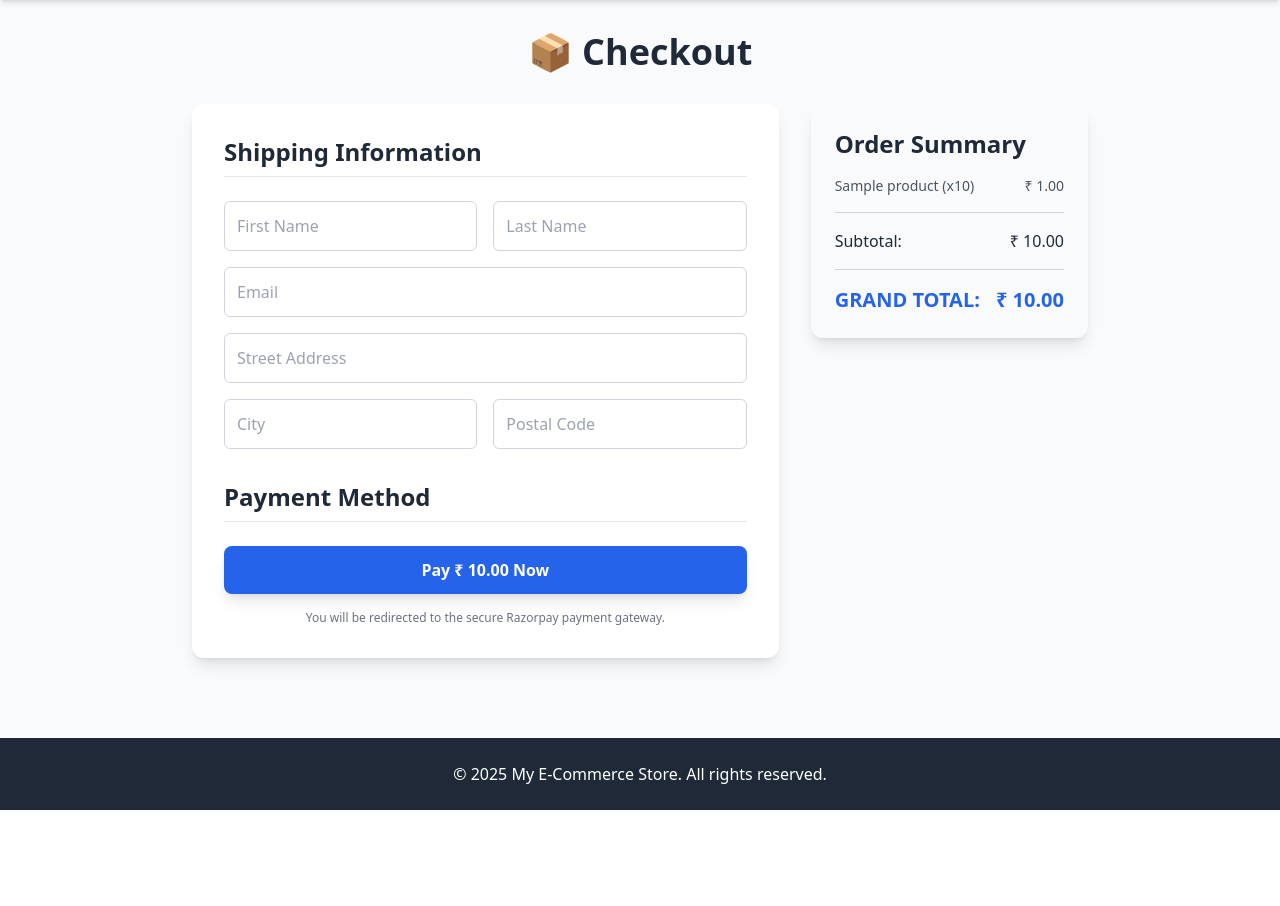
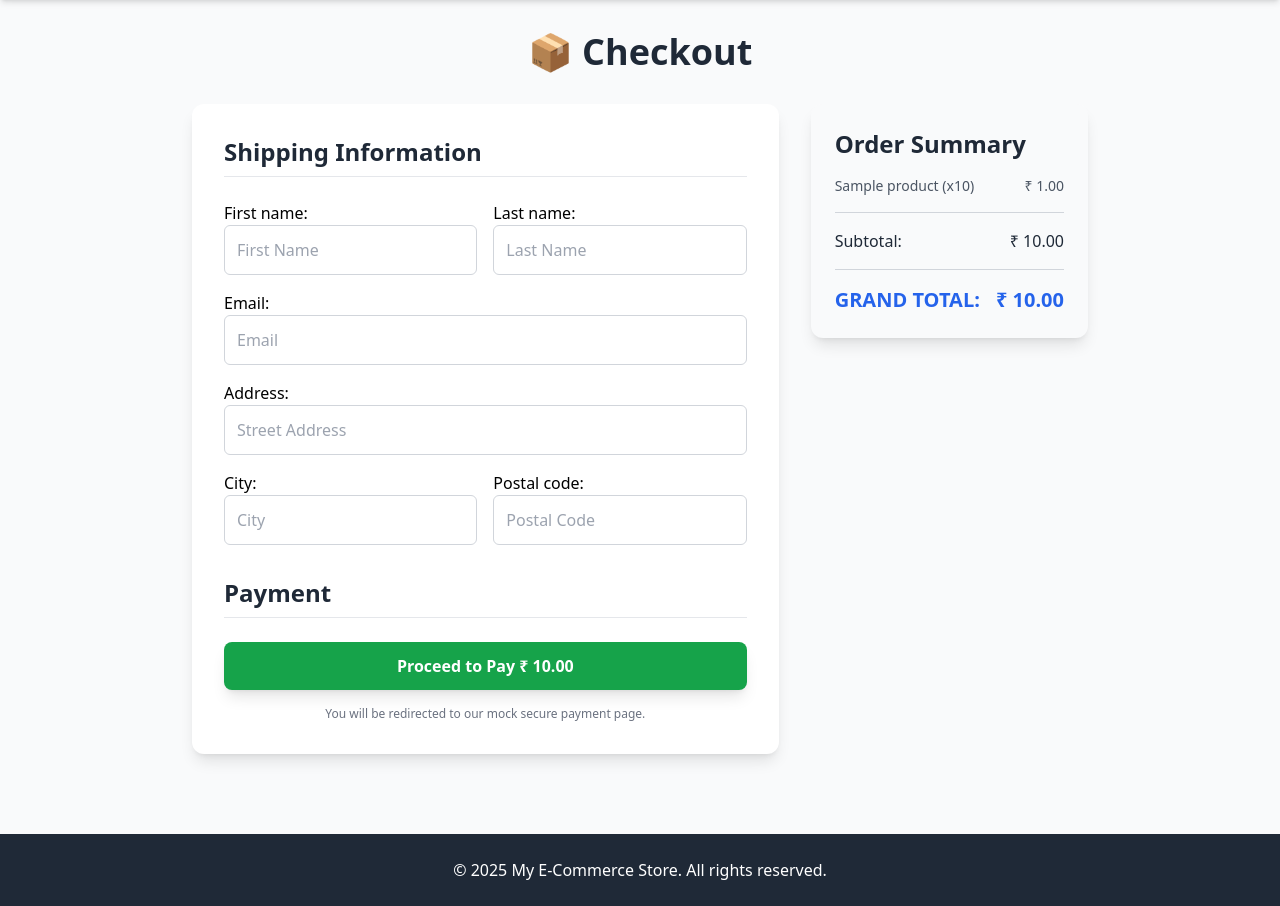
Before and after one commit to Thirukumaran25/E-Commerce-Store, a Django app: template shop/templates/shop/checkout.html in a window 1280 px wide. Shown: the part 72-978 px from the top of the page. Before the commit the page ends 882 px from the top, so only its background shows below. Run offline with Django 5.2, Linux system fonts and the light colour scheme; tables that the repository leaves empty hold one stand-in row (values such as "Sample post"); the template is opened without the code that fills it: values that come from a table or form of the project are taken from there, most other values are stand-ins (such as "Sample title", 1, 10 or a date in 2020); some libraries are stand-ins or nearby versions.

Commit message:
Update checkout.html

```diff
--- a/shop/templates/shop/checkout.html
+++ b/shop/templates/shop/checkout.html
@@ -1,4 +1,107 @@
 {% extends "base.html" %}
+{% block title %}Checkout{% endblock %}
+
+{% block content %}
+<div class="max-w-4xl mx-auto">
+    <h1 class="text-4xl font-extrabold mb-8 text-gray-800 text-center">📦 Checkout</h1>
+
+    <div class="grid grid-cols-1 lg:grid-cols-3 gap-8">
+
+        <div class="lg:col-span-2 bg-white p-8 rounded-xl shadow-lg">
+            <h2 class="text-2xl font-semibold mb-6 text-gray-800 border-b pb-2">Shipping Information</h2>
+
+            <form id="checkout-form" method="post" action="{% url 'shop:checkout' %}">
+                {% csrf_token %}
+
+                {% if form.non_field_errors %}
+                    <div class="p-4 mb-4 text-sm text-red-700 bg-red-100 rounded-lg" role="alert">
+                        <span class="font-medium">Error:</span>
+                        {{ form.non_field_errors }}
+                    </div>
+                {% endif %}
+
+                <div class="grid grid-cols-1 md:grid-cols-2 gap-4 mb-4">
+                    <div>
+                        {{ form.first_name.label_tag }}
+                        {{ form.first_name }}
+                        {% for error in form.first_name.errors %}<p class="text-red-500 text-xs italic">{{ error }}</p>{% endfor %}
+                    </div>
+                    <div>
+                        {{ form.last_name.label_tag }}
+                        {{ form.last_name }}
+                        {% for error in form.last_name.errors %}<p class="text-red-500 text-xs italic">{{ error }}</p>{% endfor %}
+                    </div>
+                </div>
+
+                <div class="mb-4">
+                    {{ form.email.label_tag }}
+                    {{ form.email }}
+                    {% for error in form.email.errors %}<p class="text-red-500 text-xs italic">{{ error }}</p>{% endfor %}
+                </div>
+
+                <div class="mb-4">
+                    {{ form.address.label_tag }}
+                    {{ form.address }}
+                    {% for error in form.address.errors %}<p class="text-red-500 text-xs italic">{{ error }}</p>{% endfor %}
+                </div>
+
+                <div class="grid grid-cols-1 md:grid-cols-2 gap-4 mb-6">
+                    <div>
+                        {{ form.city.label_tag }}
+                        {{ form.city }}
+                        {% for error in form.city.errors %}<p class="text-red-500 text-xs italic">{{ error }}</p>{% endfor %}
+                    </div>
+                    <div>
+                        {{ form.postal_code.label_tag }}
+                        {{ form.postal_code }}
+                        {% for error in form.postal_code.errors %}<p class="text-red-500 text-xs italic">{{ error }}</p>{% endfor %}
+                    </div>
+                </div>
+
+                <h2 class="text-2xl font-semibold mt-8 mb-6 text-gray-800 border-b pb-2">Payment</h2>
+
+                <button type="submit" form="checkout-form"
+                        class="w-full bg-green-600 text-white font-bold py-3 rounded-lg shadow-lg hover:bg-green-700 transition transform hover:scale-[1.01]">
+                    Proceed to Pay ₹ {{ cart.get_total_price|floatformat:2 }}
+                </button>
+
+                <p class="text-xs text-gray-500 mt-4 text-center">You will be redirected to our mock secure payment page.</p>
+
+            </form>
+        </div>
+
+        <div class="lg:col-span-1 bg-gray-50 p-6 rounded-xl shadow-lg h-fit">
+            <h2 class="text-2xl font-semibold mb-4 text-gray-800">Order Summary</h2>
+            <div class="space-y-3">
+                {% for item in cart %}
+                    <div class="flex justify-between text-sm text-gray-600">
+                        <span>{{ item.product.name }} (x{{ item.quantity }})</span>
+                        <span>₹ {{ item.total_price|floatformat:2 }}</span>
+                    </div>
+                {% endfor %}
+            </div>
+            <div class="mt-4 pt-4 border-t border-gray-300">
+                <div class="flex justify-between font-medium text-gray-800">
+                    <span>Subtotal:</span>
+                    <span>₹ {{ cart.get_total_price|floatformat:2 }}</span>
+                </div>
+            </div>
+            <div class="mt-4 pt-4 border-t border-gray-300">
+                <div class="flex justify-between text-xl font-bold text-blue-600">
+                    <span>GRAND TOTAL:</span>
+                    <span>₹ {{ cart.get_total_price|floatformat:2 }}</span>
+                </div>
+            </div>
+        </div>
+    </div>
+</div>
+
+{% endblock %}
+
+
+
+
+{% comment %} {% extends "base.html" %}
 {% block title %}Checkout{% endblock %}
 
 {% block content %}
@@ -29,9 +132,9 @@
 
             <h2 class="text-2xl font-semibold mt-8 mb-6 text-gray-800 border-b pb-2">Payment Method</h2>
 
-            <button id="razorpay-btn"
+            <button type="submit" form="checkout-form"
                     class="w-full bg-blue-600 text-white font-bold py-3 rounded-lg shadow-lg hover:bg-blue-700 transition transform hover:scale-[1.01]">
-                Pay ₹ {{ cart.get_total_price|floatformat:2 }} Now
+                Confirm Order and Proceed to Pay ₹ {{ cart.get_total_price|floatformat:2 }}
             </button>
 
             <p class="text-xs text-gray-500 mt-4 text-center">You will be redirected to the secure Razorpay payment gateway.</p>
@@ -128,4 +231,4 @@ document.getElementById('razorpay-btn').onclick = function(e) {
     });
 };
 </script>
-{% endblock %}
+{% endblock %} {% endcomment %}
```
